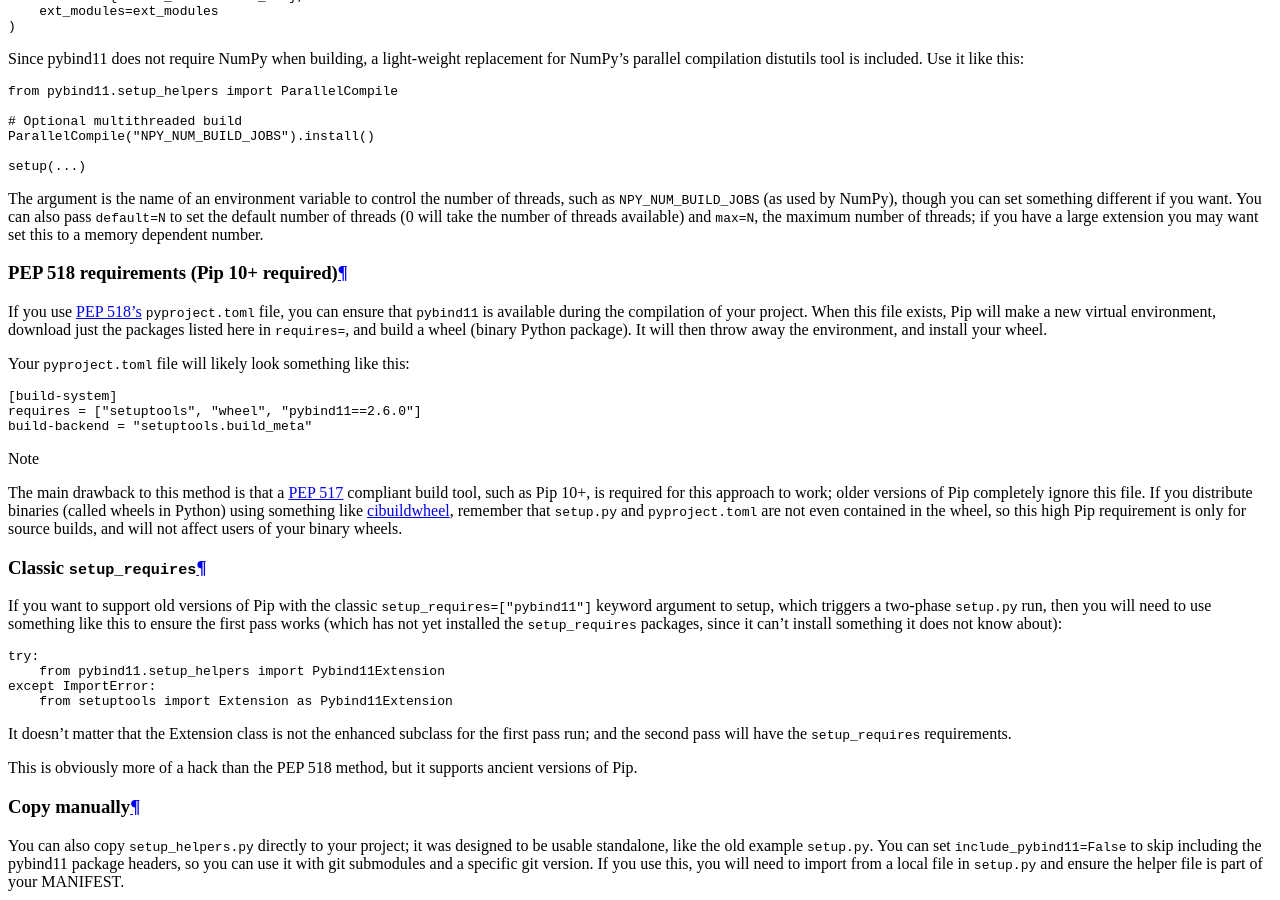
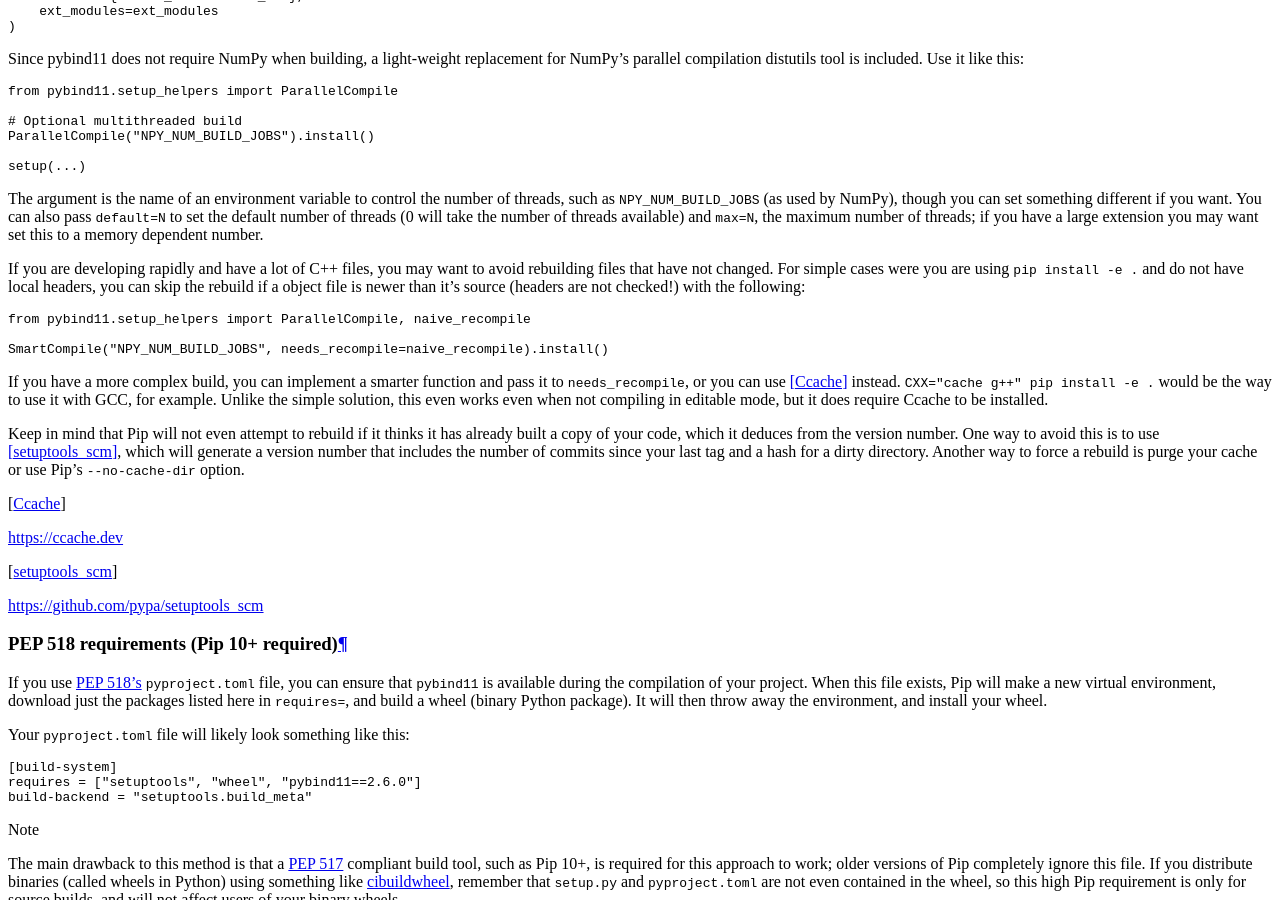
Before and after one commit to pybind/pybind11, a Sphinx documentation site: the page built from docs/compiling.rst, in a window 1280 px wide and 900 px high, scrolled down 1812 px. Built offline with Sphinx 7.4.7 and the Read the Docs theme 2.0.0, drawn with Linux system fonts in a browser that asks for light colours; pages that are not in the unit, such as notebooks, are missing from menus.

Commit message:
feat: way to only recompile changed files (#2643)
* feat: lazy compile

* refactor: lazy -> only_changed

* refactor: leave the changed function up to the user

* refactor: pass a function, based on @YannickJadoul and @HDembinski's suggestions

* refactor: old -> _old, as it's not intended for users

* docs: slight improvmenent from @rwgk

* docs: Ccache spelling, extra warning about pip caching

Ccache spelling noted by @YannickJadoul

```diff
--- a/docs/compiling.rst
+++ b/docs/compiling.rst
@@ -88,6 +88,36 @@ something different if you want. You can also pass ``default=N`` to set the
 default number of threads (0 will take the number of threads available) and
 ``max=N``, the maximum number of threads; if you have a large extension you may
 want set this to a memory dependent number.
+
+If you are developing rapidly and have a lot of C++ files, you may want to
+avoid rebuilding files that have not changed. For simple cases were you are
+using ``pip install -e .`` and do not have local headers, you can skip the
+rebuild if a object file is newer than it's source (headers are not checked!)
+with the following:
+
+.. code-block:: python
+
+    from pybind11.setup_helpers import ParallelCompile, naive_recompile
+
+    SmartCompile("NPY_NUM_BUILD_JOBS", needs_recompile=naive_recompile).install()
+
+
+If you have a more complex build, you can implement a smarter function and pass
+it to ``needs_recompile``, or you can use [Ccache]_ instead. ``CXX="cache g++"
+pip install -e .`` would be the way to use it with GCC, for example. Unlike the
+simple solution, this even works even when not compiling in editable mode, but
+it does require Ccache to be installed.
+
+Keep in mind that Pip will not even attempt to rebuild if it thinks it has
+already built a copy of your code, which it deduces from the version number.
+One way to avoid this is to use [setuptools_scm]_, which will generate a
+version number that includes the number of commits since your last tag and a
+hash for a dirty directory. Another way to force a rebuild is purge your cache
+or use Pip's ``--no-cache-dir`` option.
+
+.. [Ccache] https://ccache.dev
+
+.. [setuptools_scm] https://github.com/pypa/setuptools_scm
 
 .. _setup_helpers-pep518:
 
```
Also changed, not shown: .pre-commit-config.yaml, 2 other files.
